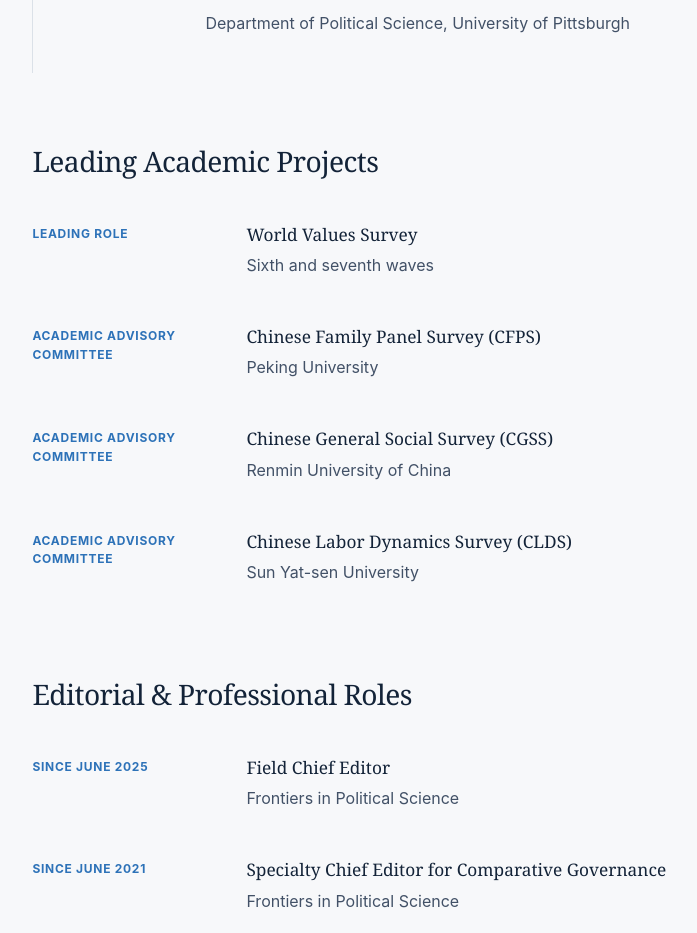
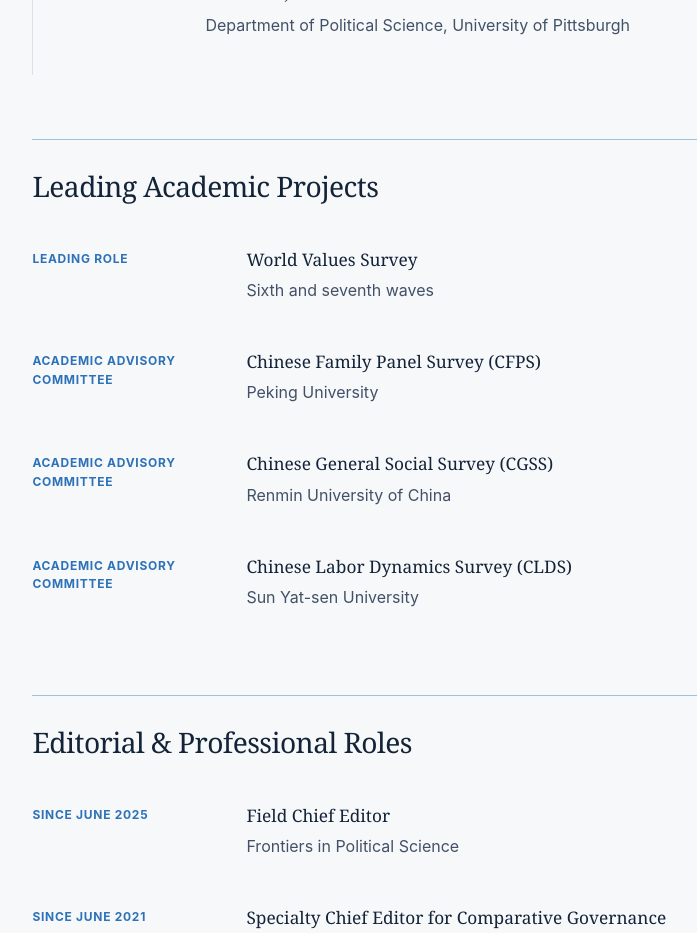
Before and after one commit to Farcryliu/wenfang-tang-academic-profile, a React (Vite) app: page / in a window 1280 px wide. Shown: the part 2720-3653 px from the top of the page, without its empty margins (444-1141 px from the left). Built offline with nearby package versions, Linux system fonts and the light colour scheme.

Commit message:
Add subtle section dividers

```diff
--- a/src/styles.css
+++ b/src/styles.css
@@ -5,6 +5,7 @@
   --white: #ffffff;
   --blue: #2d72b8;
   --blue-pale: #e8f1fa;
+  --section-divider: rgba(45, 114, 184, 0.42);
   --gold: #b59358;
   --line: #dbe1e8;
   --serif: Georgia, "Times New Roman", "Noto Serif SC", serif;
@@ -353,6 +354,11 @@ summary {
 .story-section.is-visible {
   opacity: 1;
   transform: none;
+}
+
+#publications,
+#experience {
+  border-top: 1px solid var(--section-divider);
 }
 
 .section-number {
@@ -742,7 +748,8 @@ summary {
 
 .experience-subsection {
   margin-top: 64px;
-  padding-top: 8px;
+  padding-top: 30px;
+  border-top: 1px solid var(--section-divider);
 }
 
 .experience-subsection > h3 {
```
